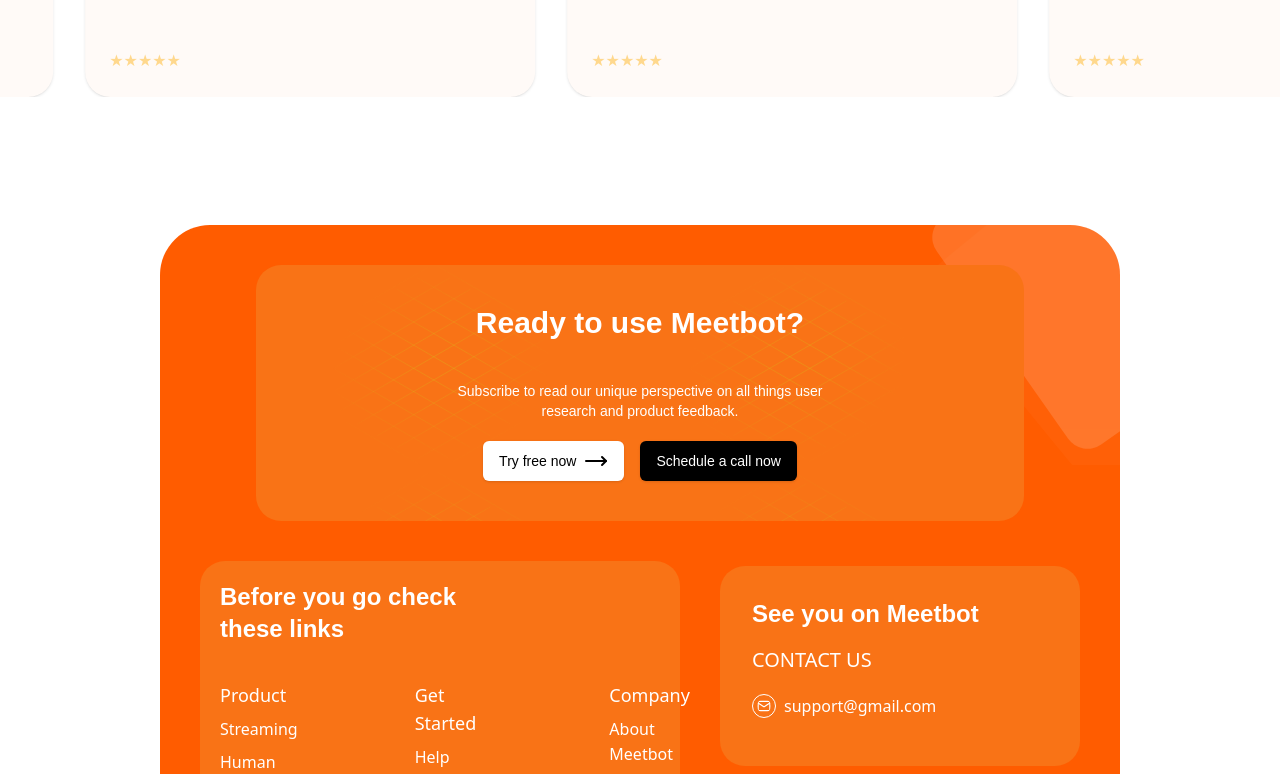
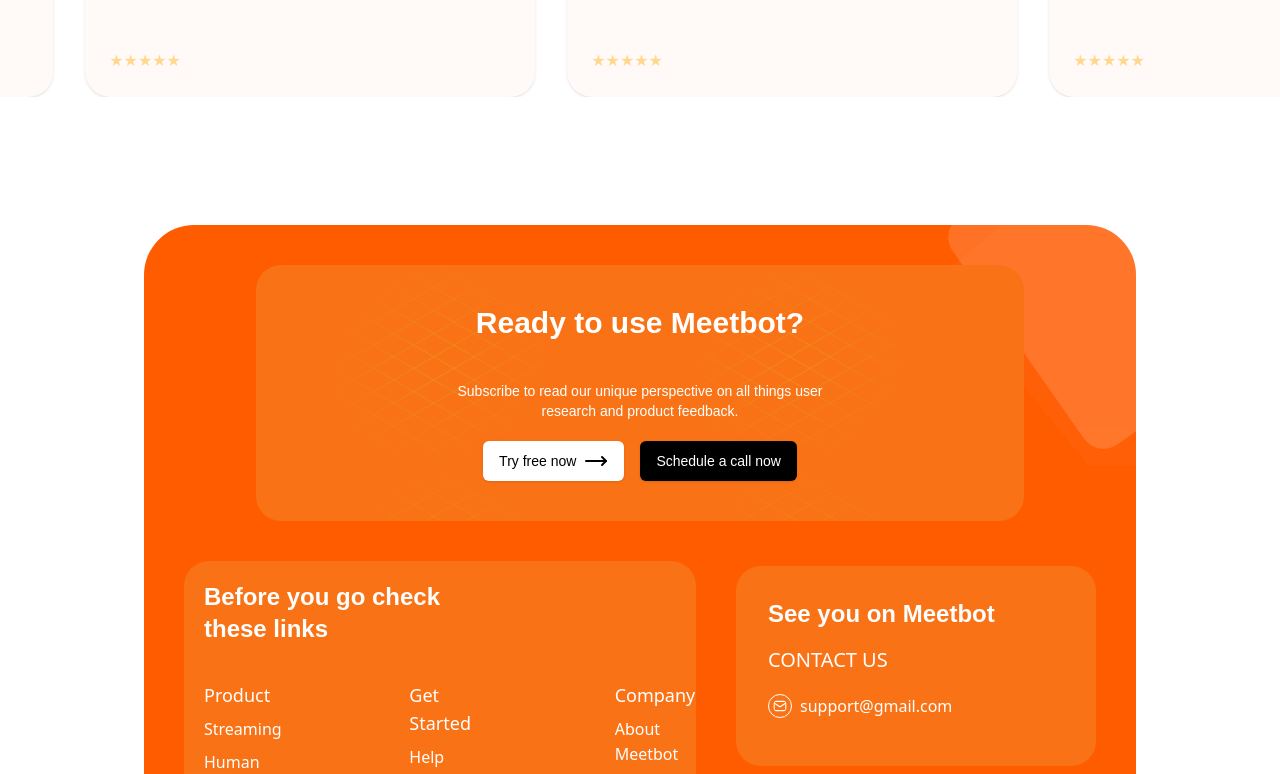
Before and after one commit to Deepankersharma1999/Skrill-School2, a Next.js app: page / in a window 1280 px wide. Shown: the part 6684-7458 px from the top of the page. Built offline with nearby package versions, Linux system fonts and the light colour scheme.

Commit message:
update opp section

```diff
--- a/app/_Components/Opportunities.tsx
+++ b/app/_Components/Opportunities.tsx
@@ -29,7 +29,7 @@
                                 {/* Vertical line with circles */}
                                 <div className="relative">
                                     <div className="absolute top-0 left-1/2 transform -translate-x-1/2 w-px bg-black z-0"
-                                        style={{ height: 'calc(100% + -10px)' }}
+                                        style={{ height: 'calc(100% + -12px)' }}
                                     ></div>
                                     <div className="relative z-10">
                                         <div className="flex flex-col items-center space-y-24 lg:space-y-32 xl:space-y-32">
--- a/components/Footer.tsx
+++ b/components/Footer.tsx
@@ -6,7 +6,7 @@
 
 const Footer = () => {
     return (
-        <div className="lg:px-40 px-5 max-w-[1920px] mx-auto py-12">
+        <div className="lg:px-36 px-5 max-w-[1920px] mx-auto py-12">
             <footer className="bg-o text-white relative rounded-[50px] mx-auto mt-20 py-20 z-0 overflow-hidden lg:p-10 p-5">
                 <div
                     className="absolute top-[-160px] right-[-200px] lg:w-[400px] h-[400px] bg-cover opacity-75 hidden lg:block"
```
